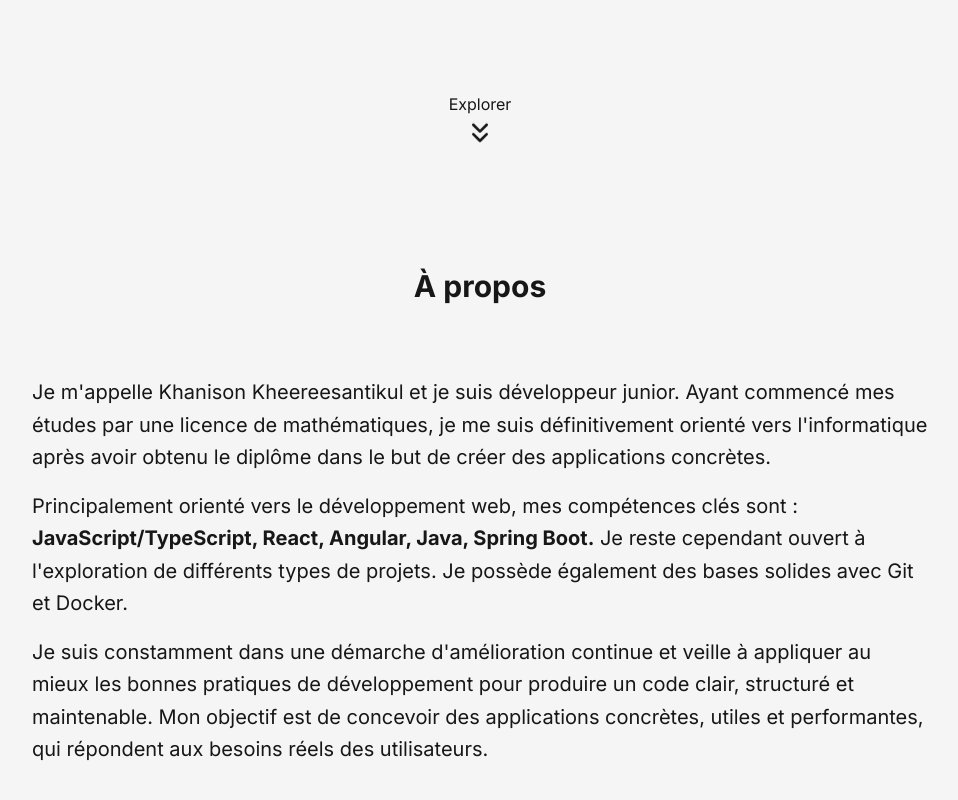
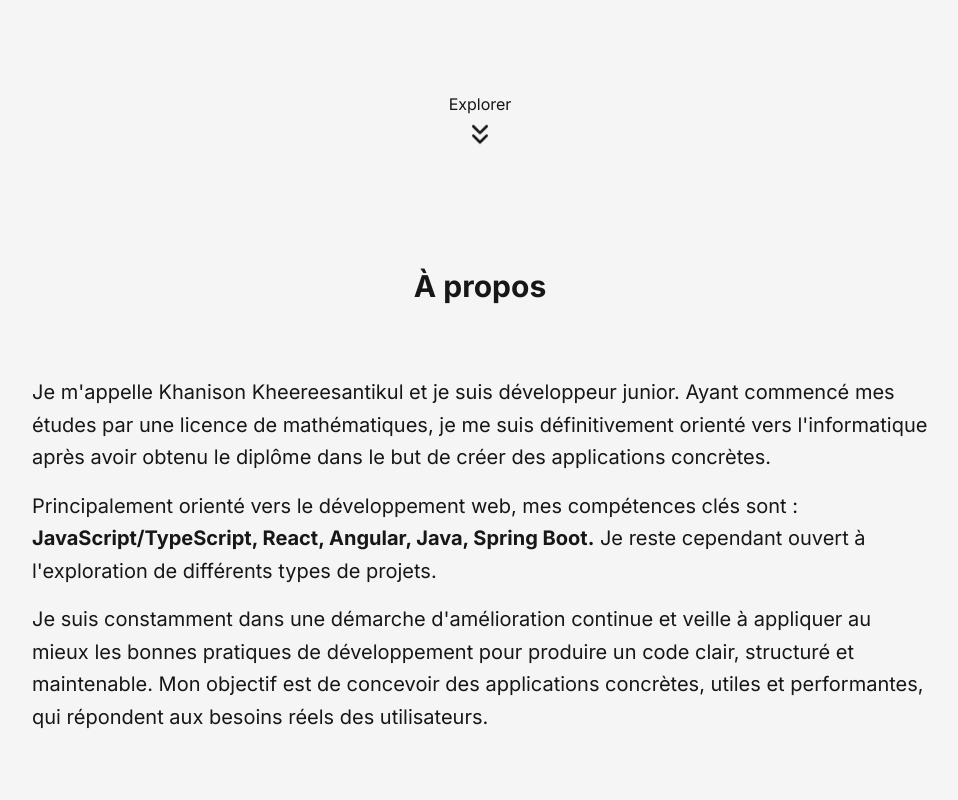
Before and after one commit to khanison-kh/portfolio, a Next.js app: page / in a window 1280 px wide. Shown: the part 628-1428 px from the top of the page, without its empty margins (160-1118 px from the left). Built offline with nearby package versions, Linux system fonts and the light colour scheme.

Commit message:
updated about section text

```diff
--- a/components/sections/about/AboutSection.tsx
+++ b/components/sections/about/AboutSection.tsx
@@ -20,7 +20,7 @@ const About = () => {
             JavaScript/TypeScript, React, Angular, Java, Spring Boot.
           </span>{" "}
           Je reste cependant ouvert à l&apos;exploration de différents types de
-          projets. Je possède également des bases solides avec Git et Docker.
+          projets.
         </p>
         <p>
           Je suis constamment dans une démarche d&apos;amélioration continue et
```
